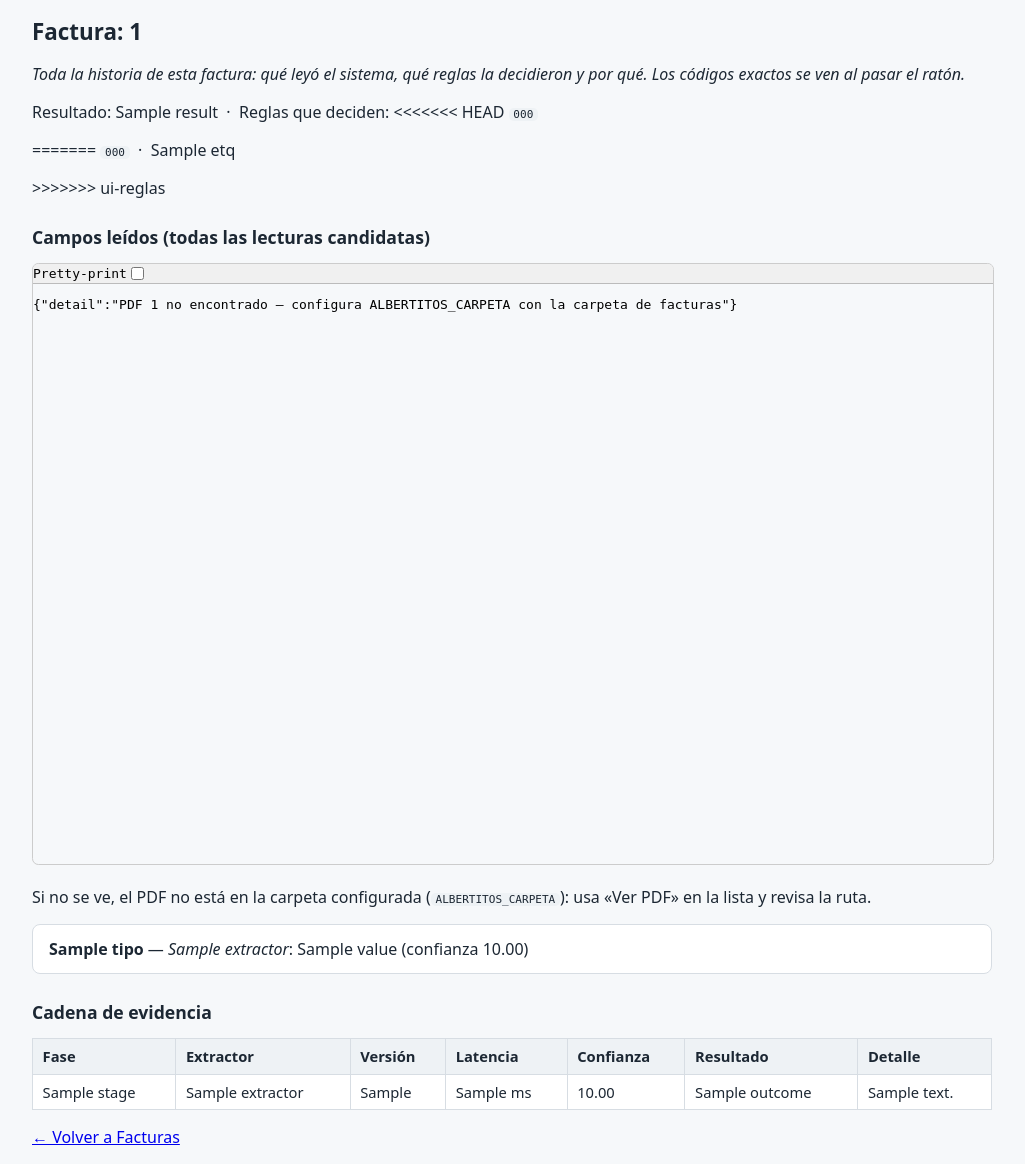
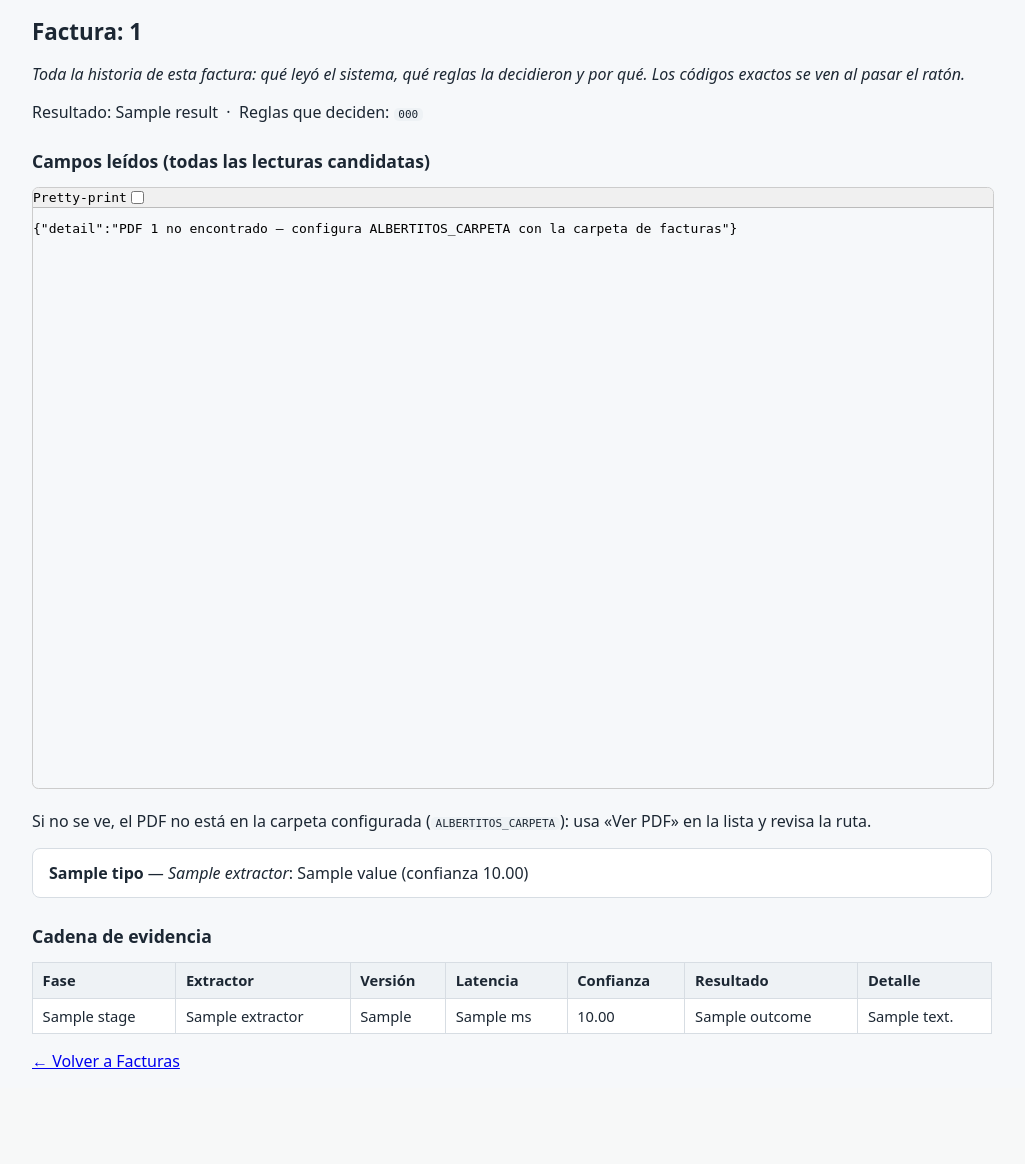
Before and after one commit to guluc3m/hackspain26, a FastAPI app: template src/albertitos/ui/templates/factura_detalle.html in a window 1280 px wide. Shown: the part 41-1205 px from the top of the page, without its empty margins (128-1153 px from the left). After the commit the page ends 1110 px from the top, so only its background shows below. Run offline with FastAPI, Linux system fonts and the light colour scheme; the template is opened without the code that fills it: most values are stand-ins (such as "Sample title", 1, 10 or a date in 2020); parts of the project's set-up code (start-up, migrations or seed data) failed here and were passed over.

Commit message:
Post-integración: combina reglas+medido sin badges, ALBERTITOS_CARPETA manda sola, tests coherentes

```diff
--- a/src/albertitos/ui/app.py
+++ b/src/albertitos/ui/app.py
@@ -579,8 +579,10 @@
         if not file_id or file_id.startswith("—"):
             raise HTTPException(status_code=404, detail="esta factura aún no tiene PDF asociado")
         env = os.environ.get("ALBERTITOS_CARPETA", "").strip()
-        candidatos = [Path(env)] if env else []
-        candidatos += [Path("caja-de-alberto/facturas"), Path("facturas")]
+        if env:
+            candidatos = [Path(env)]  # la carpeta del usuario manda
+        else:
+            candidatos = [Path("facturas"), Path("caja-de-alberto/facturas")]
         ruta = next(
             (p for c in candidatos if c.is_dir() for p in c.rglob(file_id) if p.is_file()),
             None,
--- a/src/albertitos/ui/templates/factura_detalle.html
+++ b/src/albertitos/ui/templates/factura_detalle.html
@@ -8,13 +8,8 @@
 <p>Resultado:
   <span class="{{ decision.result }}">{{ {'PAGAR': 'Pagar', 'NO_PAGAR': 'No pagar', 'ESCALAR': 'Escalar a revisión'}.get(decision.result, decision.result) }}</span>
   &nbsp;·&nbsp; Reglas que deciden:
-<<<<<<< HEAD
-  {% for c in codes %}<code>{{ c }}</code> {% endfor %}
+  {% for c in codes %}<code title="{{ descripciones_reglas[c] if c in descripciones_reglas else 'Regla del motor de pagos' }}">{{ c }}</code> {% endfor %}
 </p>
-=======
-  {% for c in codes %}<code title="{{ descripciones_reglas[c] if c in descripciones_reglas else 'Regla del motor de pagos' }}">{{ c }}</code> {% endfor %}
-  &nbsp;·&nbsp; {{ m.etq('medido') }}</p>
->>>>>>> ui-reglas
 {% else %}
 <p class="aviso">Esta factura aún no tiene decisión: el pipeline sigue
 trabajando en ella.</p>
--- a/src/albertitos/ui/templates/reglas.html
+++ b/src/albertitos/ui/templates/reglas.html
@@ -21,11 +21,7 @@
 <table>
   <tr><th>Regla</th><th>Umbral</th></tr>
   {% for cod, umbral in activas.umbrales | dictsort %}
-<<<<<<< HEAD
-  <tr><td><code>{{ cod }}</code></td><td>{{ umbral }}</td></tr>
-=======
   <tr><td><code title="{{ descripciones_reglas[cod] if cod in descripciones_reglas else 'Regla del motor de pagos' }}">{{ cod }}</code></td><td>{{ umbral }}</td></tr>
->>>>>>> ui-reglas
   {% else %}
   <tr><td colspan="2">Sin umbrales registrados todavía.</td></tr>
   {% endfor %}
```
Also changed, not shown: tests/test_ui.py (+3 -3 lines).
